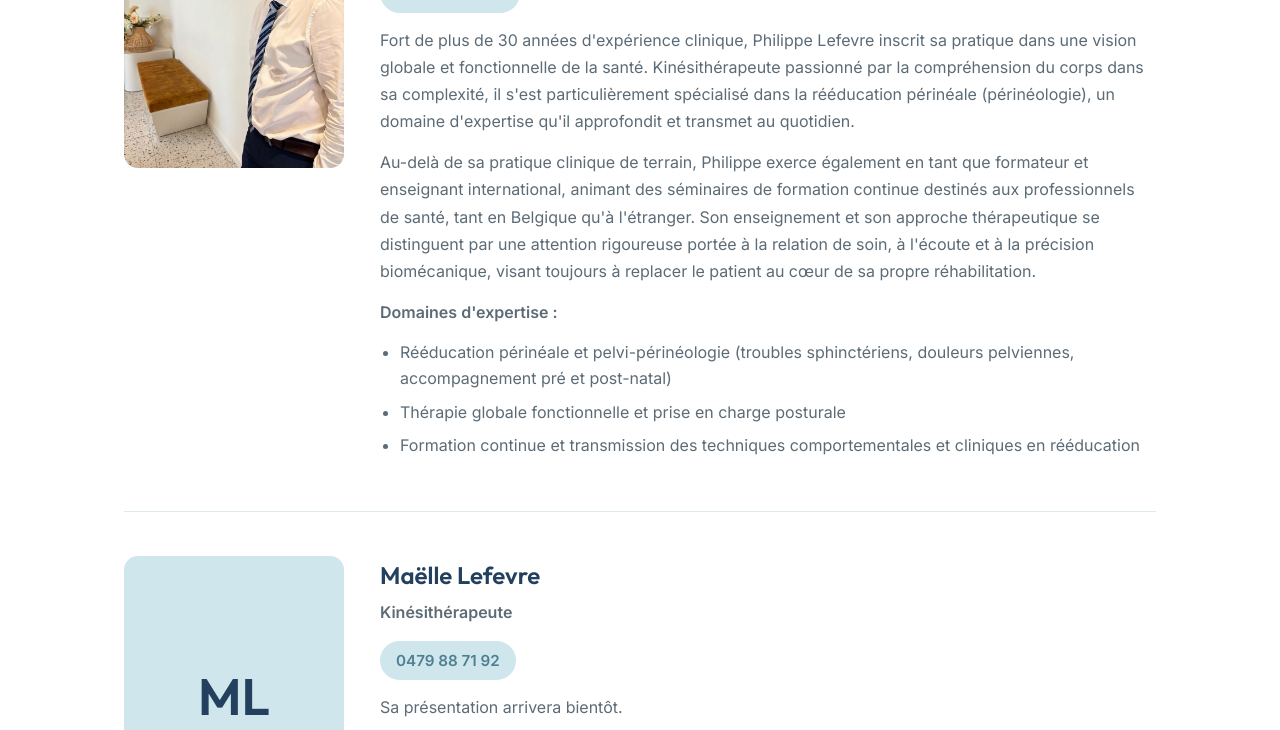
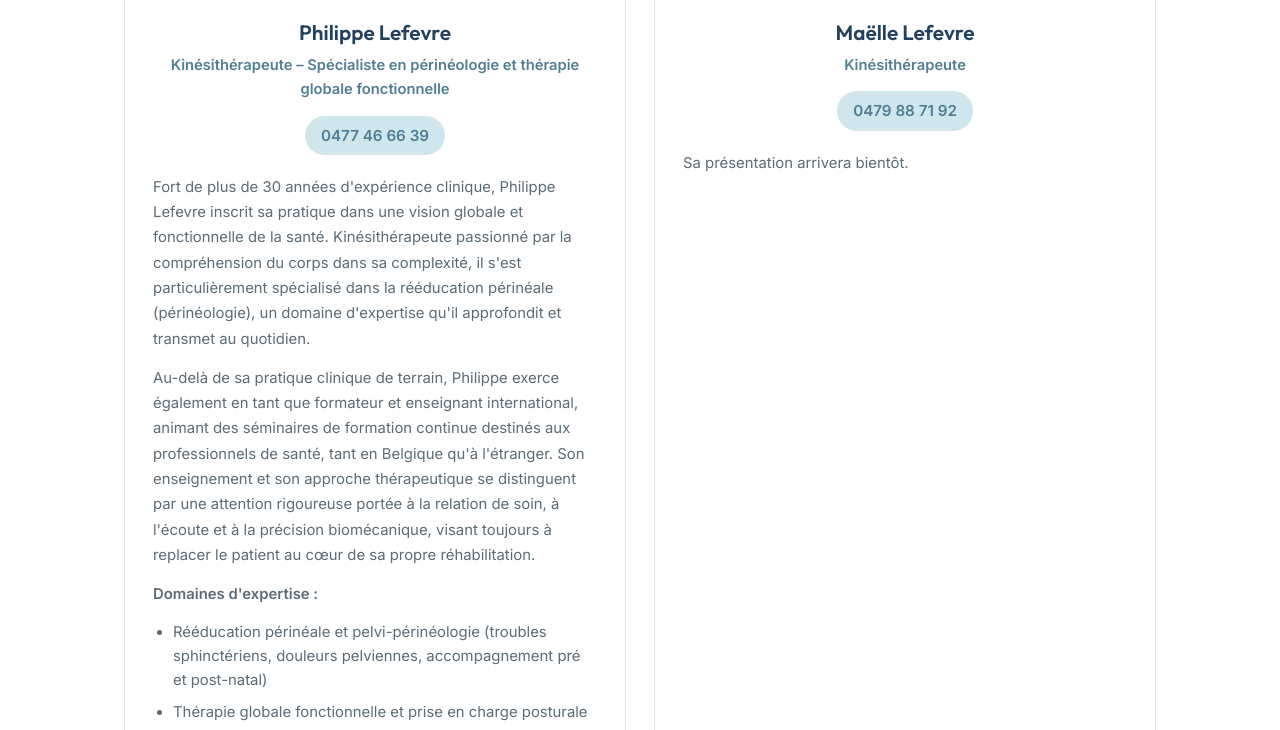
Before and after one commit to Bud-90/cmce, a plain HTML site: page equipe.html in a window 1280 px wide. Shown: the part 685-1415 px from the top of the page. Drawn offline with Linux system fonts and the light colour scheme.

Commit message:
Équipe : remet les deux profils côte à côte avec une photo plus petite (médaillon)

```diff
--- a/css/style.css
+++ b/css/style.css
@@ -140,33 +140,27 @@ section.alt{background:var(--pale);border-top:1px solid var(--line);border-botto
 }
 
 /* Team */
-.profile-row{display:flex;gap:36px;align-items:flex-start;padding:44px 0;border-bottom:1px solid var(--line);}
-.profile-row:last-child{border-bottom:none;}
-.profile-photo{width:220px;height:280px;object-fit:cover;border-radius:14px;flex-shrink:0;background:var(--pale);display:block;}
-.profile-monogram{
-  width:220px;height:280px;border-radius:14px;flex-shrink:0;display:flex;align-items:center;justify-content:center;
+.team-card{background:var(--paper);border:1px solid var(--line);border-radius:14px;padding:32px 28px;text-align:center;}
+.team-photo{width:120px;height:120px;object-fit:cover;border-radius:50%;display:block;margin:0 auto 18px;background:var(--pale);}
+.team-monogram{
+  width:120px;height:120px;border-radius:50%;display:flex;align-items:center;justify-content:center;
   background:var(--teal-light);color:var(--navy);font-family:'Outfit',sans-serif;
-  font-size:3.2rem;font-weight:600;
+  font-size:2.1rem;font-weight:600;margin:0 auto 18px;
 }
-.profile-content{flex:1;min-width:0;}
-.profile-content h3{font-size:1.5rem;margin-bottom:4px;}
-.team-role{color:var(--teal-dark);font-weight:600;font-size:1rem;margin:0 0 14px;}
+.team-card h3{font-size:1.3rem;margin-bottom:4px;}
+.team-role{color:var(--teal-dark);font-weight:600;font-size:.92rem;margin:0 0 14px;}
 .team-phone{margin:0 0 20px;}
 .team-phone a{
   display:inline-block;color:var(--teal-dark);font-weight:700;text-decoration:none;
   font-size:.95rem;padding:7px 16px;border-radius:999px;background:var(--teal-light);
 }
 .team-phone a:hover{background:var(--navy);color:var(--paper);}
-.profile-content p{color:var(--gray);margin:0 0 14px;line-height:1.7;}
-.profile-content p.bio{margin:0;}
-.profile-subhead{color:var(--navy);font-weight:700;margin:22px 0 10px;}
-.profile-content ul{color:var(--gray);padding-left:20px;margin:0;}
-.profile-content ul li{margin-bottom:8px;line-height:1.6;}
-
-@media (max-width:760px){
-  .profile-row{flex-direction:column;}
-  .profile-photo,.profile-monogram{width:100%;height:260px;}
-}
+.team-bio{text-align:left;}
+.team-bio p{color:var(--gray);margin:0 0 14px;line-height:1.7;font-size:.93rem;}
+.team-bio p.bio{margin:0;}
+.profile-subhead{color:var(--navy);font-weight:700;margin:18px 0 10px;font-size:.93rem;}
+.team-bio ul{color:var(--gray);padding-left:20px;margin:0;font-size:.93rem;}
+.team-bio ul li{margin-bottom:8px;line-height:1.6;}
 
 /* Practical info / CTA band */
 .cta-band{
--- a/equipe.html
+++ b/equipe.html
@@ -43,12 +43,13 @@
 
 <section>
   <div class="container">
-    <div class="profile-row">
-      <img src="images/philippe-lefevre.jpg" alt="Philippe Lefevre, kinésithérapeute" class="profile-photo">
-      <div class="profile-content">
+    <div class="grid-2">
+      <div class="team-card">
+        <img src="images/philippe-lefevre.jpg" alt="Philippe Lefevre, kinésithérapeute" class="team-photo">
         <h3>Philippe Lefevre</h3>
         <p class="team-role">Kinésithérapeute – Spécialiste en périnéologie et thérapie globale fonctionnelle</p>
         <p class="team-phone"><a href="tel:+32477466639">0477 46 66 39</a></p>
+        <div class="team-bio">
           <p>Fort de plus de 30 années d'expérience clinique, Philippe Lefevre inscrit sa pratique dans une vision globale et fonctionnelle de la santé. Kinésithérapeute passionné par la compréhension du corps dans sa complexité, il s'est particulièrement spécialisé dans la rééducation périnéale (périnéologie), un domaine d'expertise qu'il approfondit et transmet au quotidien.</p>
           <p>Au-delà de sa pratique clinique de terrain, Philippe exerce également en tant que formateur et enseignant international, animant des séminaires de formation continue destinés aux professionnels de santé, tant en Belgique qu'à l'étranger. Son enseignement et son approche thérapeutique se distinguent par une attention rigoureuse portée à la relation de soin, à l'écoute et à la précision biomécanique, visant toujours à replacer le patient au cœur de sa propre réhabilitation.</p>
           <p class="profile-subhead">Domaines d'expertise :</p>
@@ -59,13 +60,14 @@
           </ul>
         </div>
       </div>
-    <div class="profile-row">
-      <div class="profile-monogram">ML</div>
-      <div class="profile-content">
+      <div class="team-card">
+        <div class="team-monogram">ML</div>
         <h3>Maëlle Lefevre</h3>
         <p class="team-role">Kinésithérapeute</p>
         <p class="team-phone"><a href="tel:+32479887192">0479 88 71 92</a></p>
+        <div class="team-bio">
           <p class="bio">Sa présentation arrivera bientôt.</p>
+        </div>
       </div>
     </div>
   </div>
```
Also changed, not shown: nl/team.html (+8 -6 lines). Lines whose indentation alone changed are shown as unchanged.
